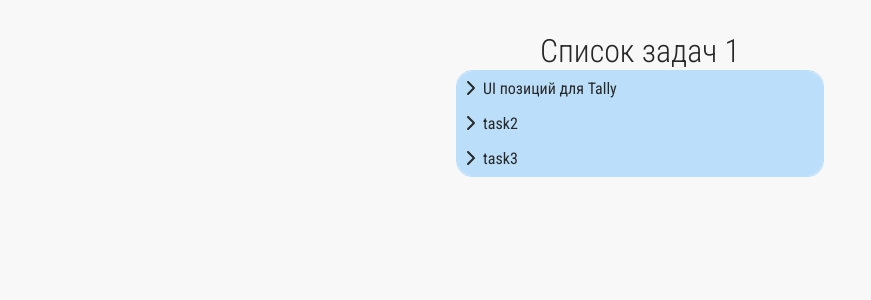
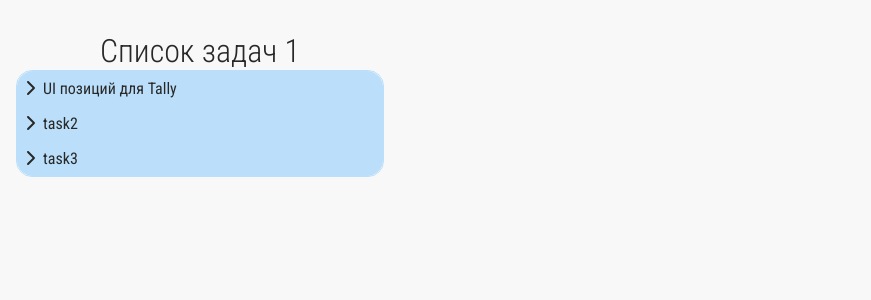
Before and after one commit to AdolfSenpai/time-manager, a React (Create React App) app in the folder ui/: page / in a window 1280 px wide. Shown: the top 300 px of the page, without its empty margins (0-871 px from the left). Built offline with nearby package versions, Linux system fonts and the light colour scheme; the HTML template or start-up script is replaced by a standard one.

Commit message:
Изменение структуры

```diff
--- a/ui/src/components/TaskList/TaskList.module.css
+++ b/ui/src/components/TaskList/TaskList.module.css
@@ -1,5 +1,6 @@
 .TaskList {
     display: flex;
+    width: 400px;
     flex-direction: column;
     justify-content: center;
     padding: 16px;
--- a/ui/src/components/TaskList/TaskList.tsx
+++ b/ui/src/components/TaskList/TaskList.tsx
@@ -1,6 +1,6 @@
 import { useState } from "react";
 import React from "react";
-import TaskRow from "src/components/TaskRow/TaskRow";
+import TaskRow from "src/components/TaskList/TaskRow/TaskRow";
 import { Task } from "src/models/Task";
 import classes from "src/components/TaskList/TaskList.module.css"
 
--- a/ui/src/components/TaskRow/TaskDescription/TaskDescription.tsx
+++ b/ui/src/components/TaskList/TaskRow/TaskDescription/TaskDescription.tsx
@@ -1,6 +1,6 @@
 import { CSSTransition } from "react-transition-group";
-import descriptionTransitions from "src/components/TaskRow/TaskDescription/DescriptionTransitions.module.css";
-import styles from "src/components/TaskRow/TaskRow.module.css";
+import descriptionTransitions from "src/components/TaskList/TaskRow/TaskDescription/DescriptionTransitions.module.css";
+import styles from "src/components/TaskList/TaskRow/TaskRow.module.css";
 
 export default function TaskDescription(props: {
     text: string | undefined,
--- a/ui/src/components/TaskRow/TaskRow.tsx
+++ b/ui/src/components/TaskList/TaskRow/TaskRow.tsx
@@ -1,6 +1,6 @@
-import TaskDescription from "src/components/TaskRow/TaskDescription/TaskDescription";
-import styles from "src/components/TaskRow/TaskRow.module.css";
-import TaskTitle from "src/components/TaskRow/TaskTitle/TaskTitle";
+import TaskDescription from "src/components/TaskList/TaskRow/TaskDescription/TaskDescription";
+import styles from "src/components/TaskList/TaskRow/TaskRow.module.css";
+import TaskTitle from "src/components/TaskList/TaskRow/TaskTitle/TaskTitle";
 import { Task } from "src/models/Task";
 
 export default function TaskRow(props: {
--- a/ui/src/components/TaskRow/TaskTitle/TaskTitle.tsx
+++ b/ui/src/components/TaskList/TaskRow/TaskTitle/TaskTitle.tsx
@@ -2,7 +2,7 @@ import { faLink } from "@fortawesome/free-solid-svg-icons";
 import { faChevronRight } from "@fortawesome/free-solid-svg-icons";
 import { FontAwesomeIcon } from "@fortawesome/react-fontawesome";
 import { MouseEventHandler } from "react";
-import styles from "src/components/TaskRow/TaskRow.module.css";
+import styles from "src/components/TaskList/TaskRow/TaskRow.module.css";
 import { Task } from "src/models/Task";
 
 export default function TaskTitle(props: {
--- a/ui/src/styles/App.css
+++ b/ui/src/styles/App.css
@@ -24,5 +24,5 @@ h1, h2, h3 {
 }
 
 .App {
-  width: 400px;
+  width: 100%;
 }
```
Also changed, not shown: ui/src/components/TaskList/TaskRow/TaskDescription/DescriptionTransitions.module.css (renamed from ui/src/components/TaskRow/TaskDescription/DescriptionTransitions.module.css), ui/src/components/TaskList/TaskRow/TaskRow.module.css (renamed from ui/src/components/TaskRow/TaskRow.module.css).
